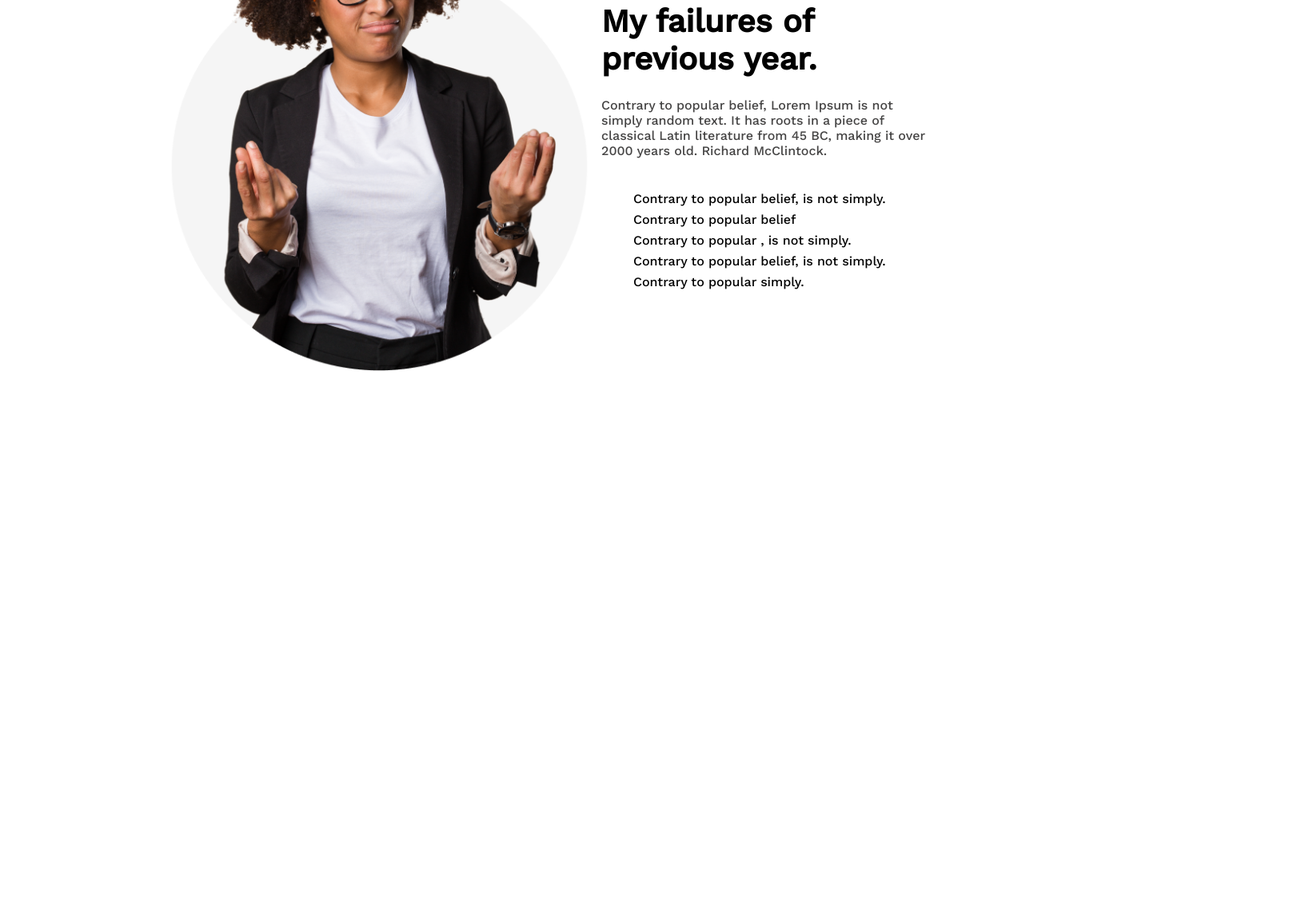
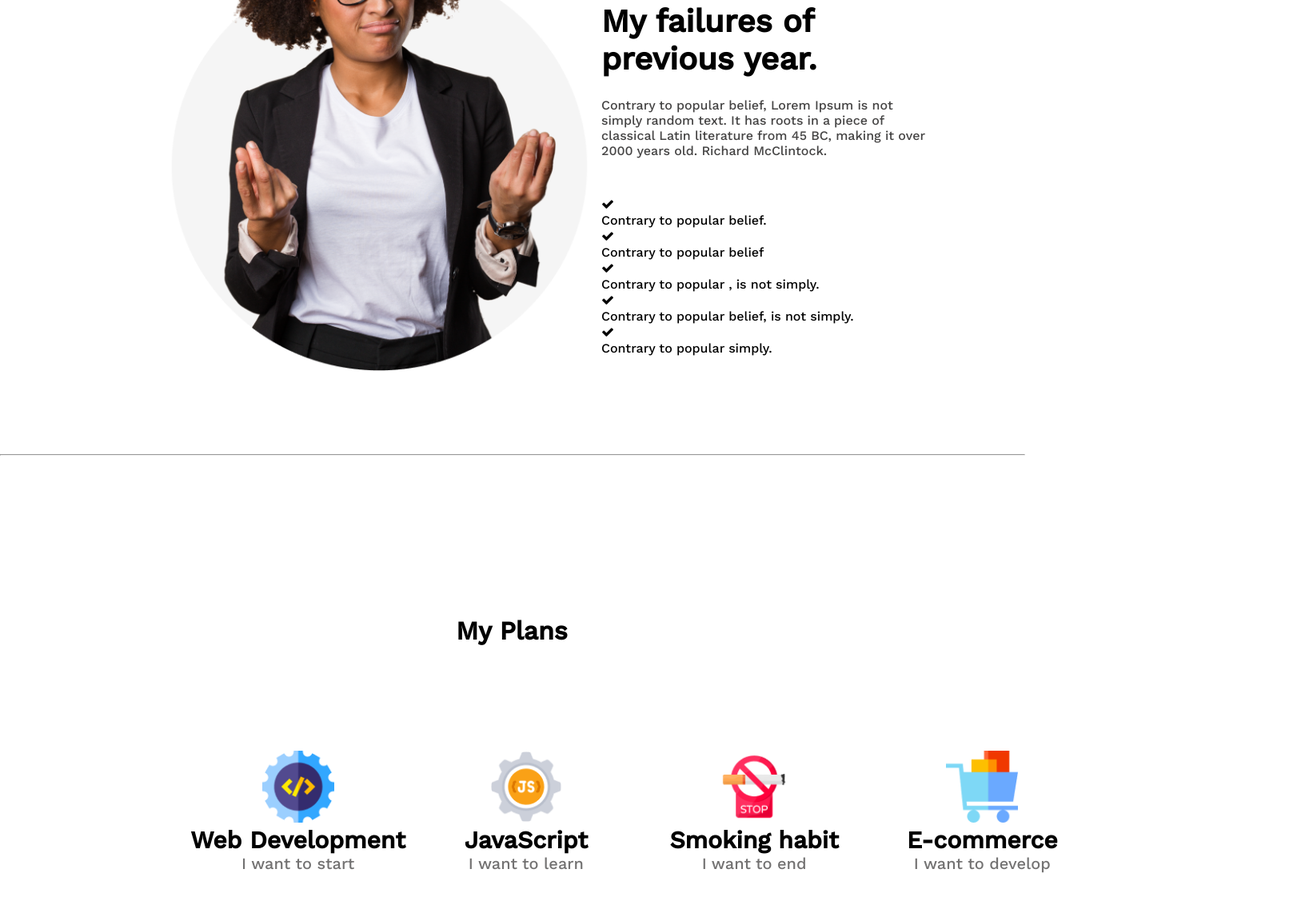
Before and after one commit to nusrat-parvin/assignment_1_new_me, a plain HTML site: page index.html in a window 1280 px wide. Shown: the part 1175-2302 px from the top of the page at 80% size, 1642 px wide, since content can reach past the window. Before the commit the page ends 1643 px from the top, so only its background shows below. Drawn offline with nearby package versions, Linux system fonts and the light colour scheme.

Commit message:
Planning done

```diff
--- a/index.html
+++ b/index.html
@@ -4,8 +4,14 @@
     <meta charset="UTF-8">
     <meta http-equiv="X-UA-Compatible" content="IE=edge">
     <meta name="viewport" content="width=device-width, initial-scale=1.0">
+
     <!-- google font link -->
     <link rel="preconnect" href="https://fonts.googleapis.com"><link rel="preconnect" href="https://fonts.gstatic.com" crossorigin><link href="https://fonts.googleapis.com/css2?family=Work+Sans:wght@500&display=swap" rel="stylesheet">
+
+    <!-- font awesome icon -->
+    <link rel="stylesheet" href="https://cdnjs.cloudflare.com/ajax/libs/font-awesome/4.7.0/css/font-awesome.min.css">
+
+    <!-- linked external css file -->
     <link rel="stylesheet" type="text/css" href="styles.css">
     <title>New Year Plans</title>
 </head>
@@ -31,6 +37,7 @@
 <!-- main part start -->
 
     <main class="main">
+        <!--  -->
         <!-- div for the both image and text -->
         <div class="main-details">
             <!-- div for the image -->
@@ -48,13 +55,50 @@
                         2000 years old. Richard McClintock.
                     </p>
                     <ul class="main-list">
-                        <li>Contrary to popular belief, is not simply.</li>
-                        <li>Contrary to popular belief</li>
-                        <li>Contrary to popular , is not simply.</li>
-                        <li>Contrary to popular belief, is not simply.</li>
-                        <li>Contrary to popular simply.</li>
+                        <li><i class="fa fa-check"></i>Contrary to popular belief.</li>
+                        <li><i class="fa fa-check"></i>Contrary to popular belief</li>
+                        <li><i class="fa fa-check"></i>Contrary to popular , is not simply.</li>
+                        <li><i class="fa fa-check"></i>Contrary to popular belief, is not simply.</li>
+                        <li><i class="fa fa-check"></i>Contrary to popular simply.</li>
                     </ul>
             </section>
+        </div>
+
+            <hr>
+
+            <!-- My plan section start -->
+            <div class="my-plan">
+                <h1>My Plans</h1>
+                <div class="plan-main-image">
+
+                    <div class="plan-one">
+                        <img class="plan-img" src="/images/icons/web.png" alt="website">
+                        <h2 class="info-title">Web Development</h2>
+                        <p class="info-details">I want to start</p>
+                    </div>
+                    <div class="plan-two">
+                        <img class="plan-img" src="/images/icons/js.png" alt="java-script">
+                        <h2 class="info-title">JavaScript</h2>
+                        <p class="info-details">I want to learn</p>
+                    </div>
+                    <div class="plan-three">
+                        <img class="plan-img" src="/images/icons/smoke.png" alt="smoke">
+                        <h2 class="info-title">Smoking habit</h2>
+                        <p class="info-details">I want to end</p>
+                    </div>
+                    <div class="plan-four">
+                        <img class="plan-img" src="/images/icons/ecom.png" alt="e-commerce">
+                        <h2 class="info-title">E-commerce</h2>
+                        <p class="info-details">I want to develop</p>
+                    </div>
+
+            </section>
+
+
+
+
+
+            <!-- My plan section end -->
 
 
 
@@ -63,7 +107,7 @@
 
     </main>
 
-<!-- main part start -->
+<!-- main part end -->
 
 
 <!-- footer start -->
--- a/styles.css
+++ b/styles.css
@@ -1,6 +1,7 @@
 *{
     margin: 0 auto;
     font-family: 'Work Sans', sans-serif;
+    width: 100%;
 }
 
 /* header/ banner style start */
@@ -9,16 +10,16 @@
     width: 100%;
     height: 808px;
     background-image: url(/images/banner/banner1.png);
-    /* background-position: center; */
+    background-position: center;
+    background-size: cover;
     background-repeat: no-repeat;
 }
 .title-info{
     text-align: right;
     font-weight: 700;
-font-size: 58px;
+    font-size: 58px;
 }
 .title-description{
-    /* display: block; */
     margin-top: 24px;
     margin-bottom: 32px;
     width: 400px;
@@ -28,8 +29,7 @@ font-size: 58px;
 .text-details{
     padding-top: 216px;
     text-align: right;
-    /* display: block; */
-    max-width: 40%;
+    width: 40%;
     padding-left: 500px;
 
 }
@@ -75,11 +75,46 @@ img{
     margin-top: 25px;
 }
 .main-list{
-    width: 850px;
+    width: 870px;
     height: 162px;
     margin-top: 10px;
     list-style-type: none;
-    line-height: 26px;
+    line-height: 20px;
+    display: inline;
+}
+
+/* My plan style */
+.my-plan{
+    text-align: center;
+    margin-top: 130px;
+    padding-top: 70px;
+    /* margin-bottom: 90px; */
+}
+hr{
+    margin-top: 100px;
+}
+.plan-img{
+    height: 90px;
+    width: 90px;
+}
+.plan-main-image{
+    display: flex;
+    width: 1141px;
+    height: 300px;
+    justify-content: space-around;
+    margin-left: 230px;
+    margin-right: 230px;
+    margin-bottom: 24px;
+}
+.info-title{
+    text-align:center;
+    font-size: 30px;
+
+
+}
+.info-details{
+    color: #737272;
+    font-size: 20px;
 }
 
 
```
